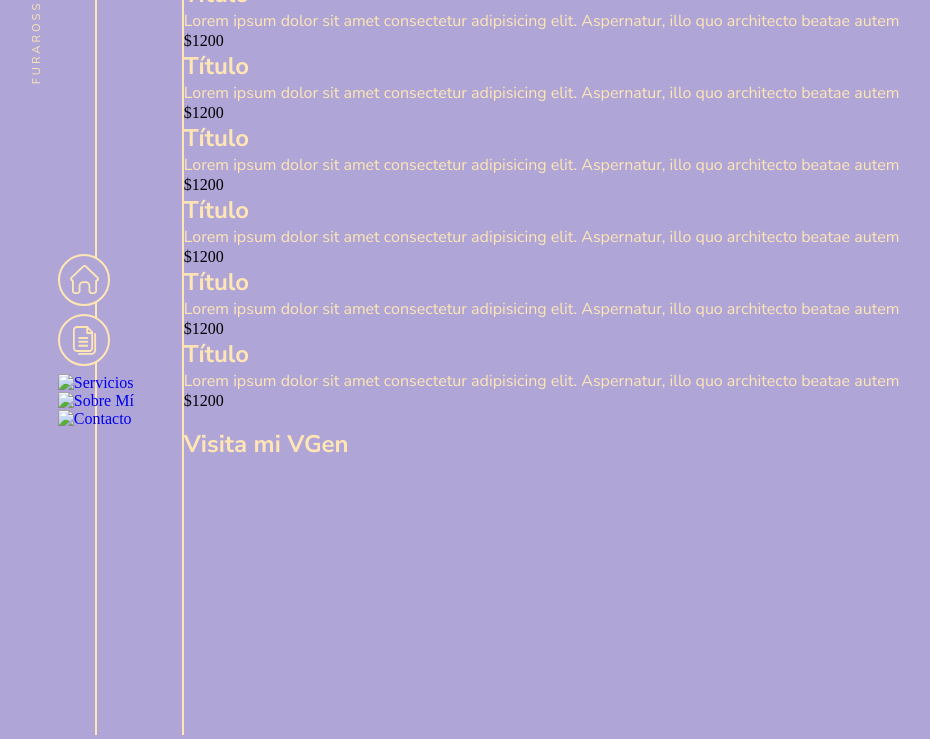
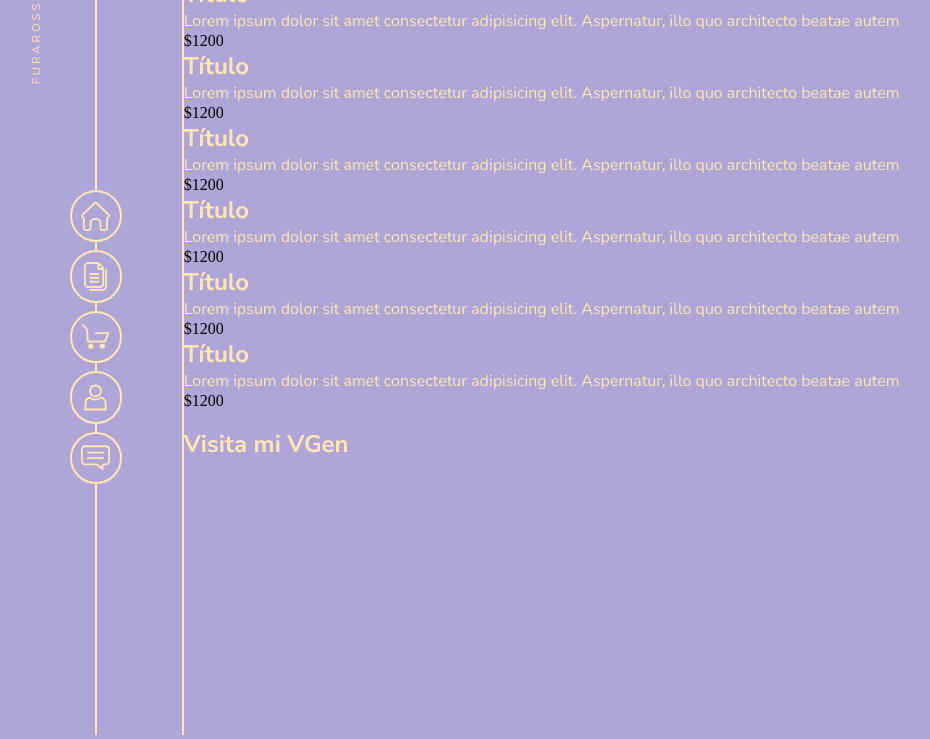
Before and after one commit to Psycotastic/preentrega3-Colomba-Encina-49650, a website: page html/servicios.html in a window 1280 px wide. Shown: the part 65-804 px from the top of the page, without its empty margins (10-940 px from the left). Drawn offline with nearby package versions, Linux system fonts and the light colour scheme; a web font is replaced by a local one.

Commit message:
Enlaces corregidos

```diff
--- a/html/servicios.html
+++ b/html/servicios.html
@@ -17,7 +17,7 @@
             </a>
             <ul>
                 <li>
-                    <a href="/index.html" alt="Índice">
+                    <a href="../index.html" alt="Índice">
                         <div class="icono"></div>
                     </a>
                 </li>
@@ -27,18 +27,18 @@
                     </a>
                 </li>
                 <li>
-                    <a href="#">
-                        <img src="" alt="Servicios">
+                    <a href="servicios.html" alt="Servicios">
+                        <div class="icono"></div>
                     </a>
                 </li>
                 <li>
-                    <a href="sobre.html">
-                        <img src="" alt="Sobre Mí">
+                    <a href="sobre.html" alt="Sobre Mí">
+                        <div class="icono"></div>
                     </a>
                 </li>
                 <li>
-                    <a href="contacto.html">
-                        <img src="" alt="Contacto">
+                    <a href="contacto.html" alt="Contacto">
+                        <div class="icono"></div>
                     </a>
                 </li>
             </ul>
```
Also changed, not shown: html/portafolio.html (+2 -2 lines), html/sobre.html (+5 -5 lines), index.html (+4 -4 lines).
